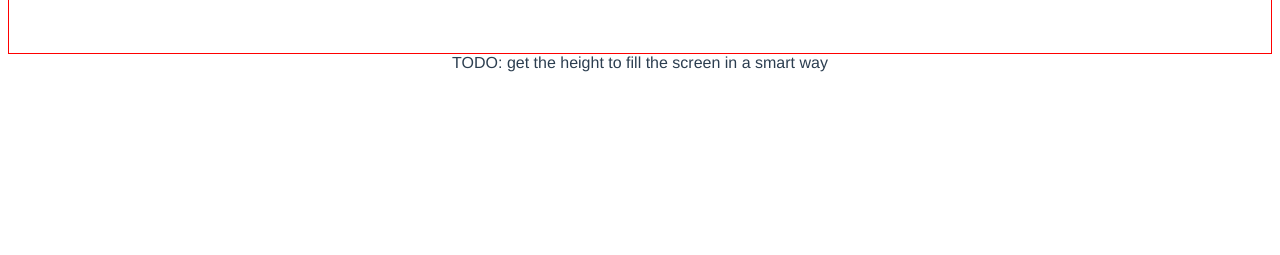
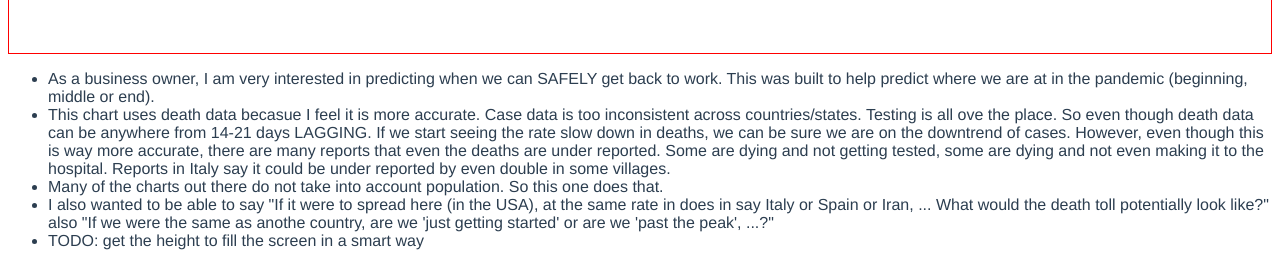
Before and after one commit to markschmidt42/covid-chart, a Vue app: page / in a window 1280 px wide. Shown: the part 697-952 px from the top of the page. Before the commit the page ends 800 px from the top, so only its background shows below. Built offline with nearby package versions, Linux system fonts and the light colour scheme; no server answers.

Commit message:
added notes

```diff
--- a/src/components/HelloWorld.vue
+++ b/src/components/HelloWorld.vue
@@ -1,7 +1,12 @@
 <template>
   <div class="hello">
     countries: {{ topDeaths.length }} / {{ historical.length }} (with deaths >=
-    <input v-model="inputs.minDeaths" type="number" min="20" class="min-death" /> )
+    <input
+      v-model="inputs.minDeaths"
+      type="number"
+      min="20"
+      class="min-death"
+    /> )
     <span :title="tooltips.scalePopulation">
       Scale to Population:
       <select v-model="inputs.scaleToCountryPopulation">
@@ -11,14 +16,33 @@
           v-for="item in topDeaths"
           :key="item.country"
           :value="{ population: countries.populations[item.country], name: item.country }"
-          >{{ item.country }} ({{ countries.populations[item.country].toLocaleString() }})</option
-        >
+        >{{ item.country }} ({{ countries.populations[item.country].toLocaleString() }})</option>
       </select>
     </span>
     <div id="chart">
       <apexchart type="line" height="650" :options="chartOptions" :series="series"></apexchart>
     </div>
-    TODO: get the height to fill the screen in a smart way
+    <ul>
+      <li>
+        As a business owner, I am very interested in predicting when we can SAFELY get back to work.
+        This was built to help predict where we are at in the pandemic (beginning, middle or end).
+      </li>
+      <li>
+        This chart uses death data becasue I feel it is more accurate. Case data is too inconsistent across countries/states.
+        Testing is all ove the place. So even though death data can be anywhere from 14-21 days LAGGING.
+        If we start seeing the rate slow down in deaths, we can be sure we are on the downtrend of cases.
+        However, even though this is way more accurate, there are many reports that even the deaths are under reported.
+        Some are dying and not getting tested, some are dying and not even making it to the hospital.
+        Reports in Italy say it could be under reported by even double in some villages.
+      </li>
+      <li>Many of the charts out there do not take into account population. So this one does that.</li>
+      <li>
+        I also wanted to be able to say "If it were to spread here (in the USA), at the same rate in does in say Italy or
+        Spain or Iran, ... What would the death toll potentially look like?" also "If we were the same as anothe country,
+        are we 'just getting started' or are we 'past the peak', ...?"
+      </li>
+      <li>TODO: get the height to fill the screen in a smart way</li>
+    </ul>
   </div>
 </template>
 
@@ -337,8 +361,8 @@ h3 {
   margin: 40px 0 0;
 }
 ul {
-  list-style-type: none;
-  padding: 0;
+  list-style-type: disc;
+  text-align: left;
 }
 
 a {
```
